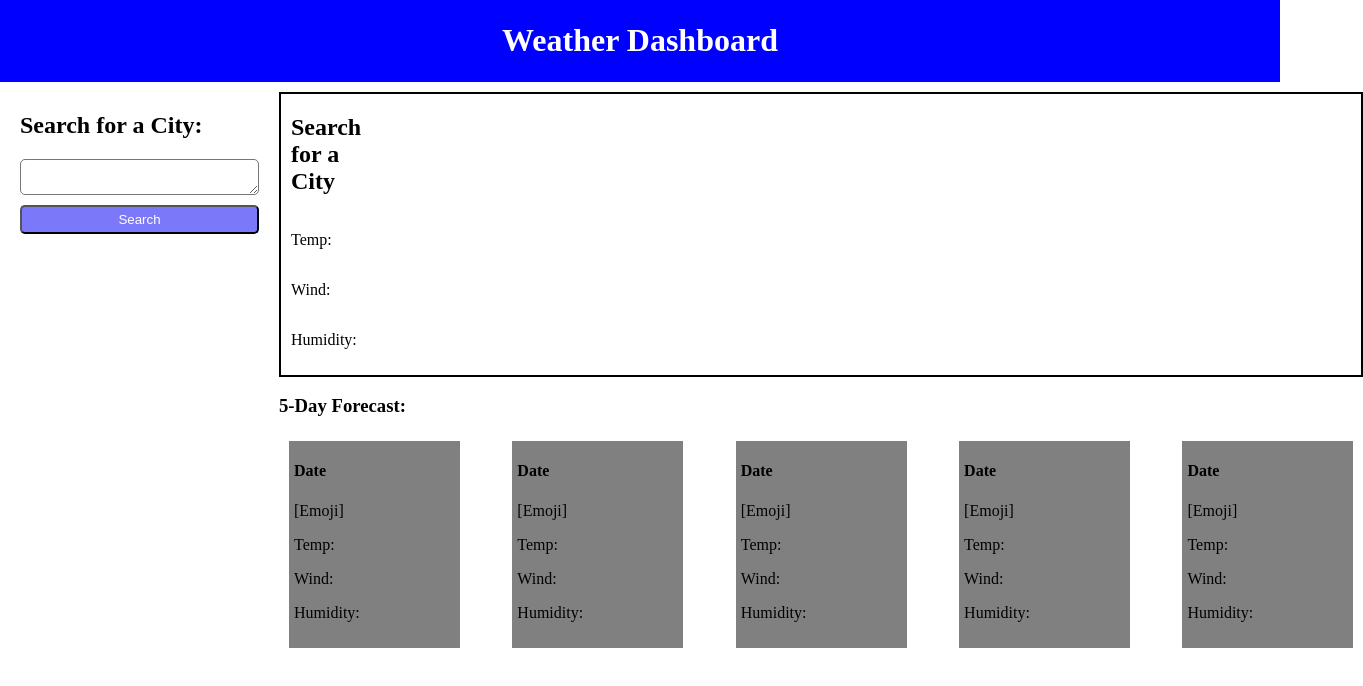
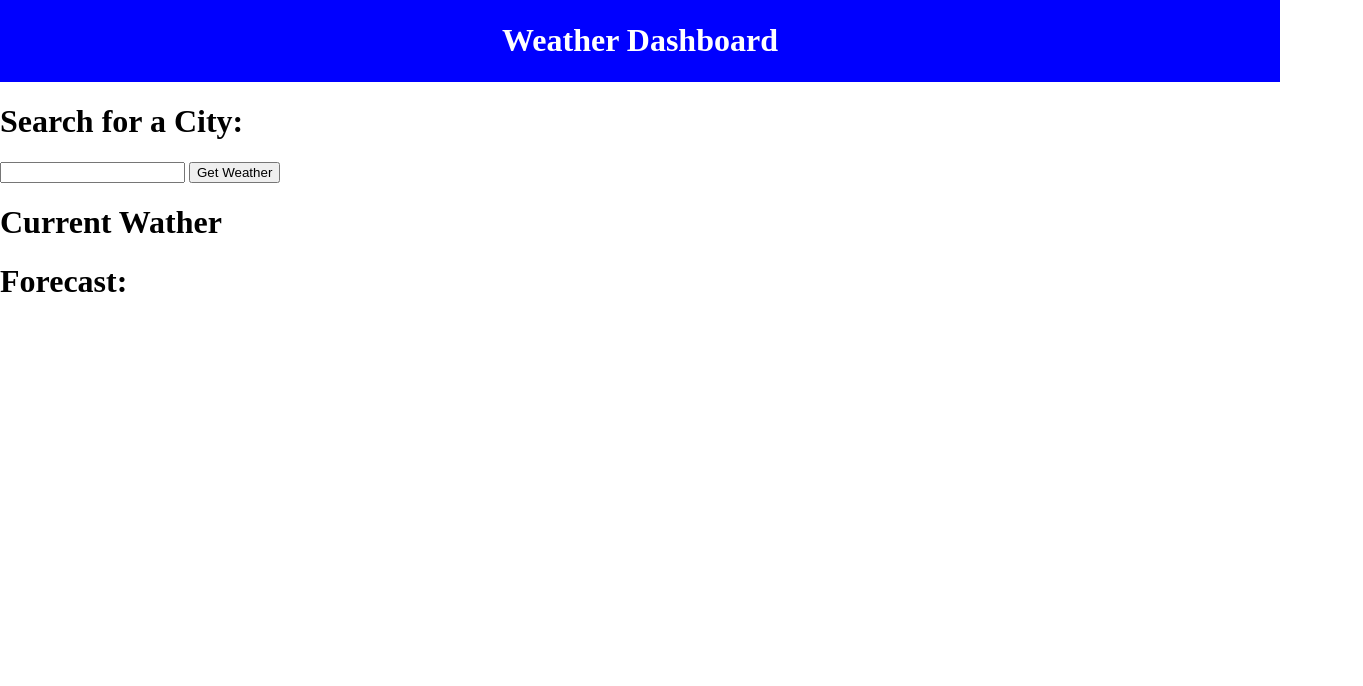
Before and after one commit to m-beke/weather-dashboard, a plain HTML site: page index.html in a window 1280 px wide. Shown: the whole page, 1363 px wide, since content can reach past the window. Drawn offline with nearby package versions, Linux system fonts and the light colour scheme.

Commit message:
added bootstrap, jquery, and dayjs to html and began building out js

```diff
--- a/assets/script.js
+++ b/assets/script.js
@@ -0,0 +1,12 @@
+
+
+//listen for a click
+$(".weather_btn").on("click",()=>{
+    // get the value from the form
+    $(".current").append($(".city").val())
+    //get the coordinates
+
+    //pass the coordinates to the current weather
+
+    //get the weather on the page
+});
--- a/index.html
+++ b/index.html
@@ -11,69 +11,42 @@
         <h1>Weather Dashboard</h1>
     </header>
 
-    <section class="content">
-        <div id="search">
-            <h2>Search for a City:</h2>
-            <textarea></textarea>
-            <button>Search</button>
+    <div class="container">
+        <div class="row">
+            <div class="col">
+                <h1>Search for a City:</h1>
+                <input type="text" class="city">
+                <button class="btn btn-info weather_btn">Get Weather</button>
+            </div>
+            <div class="col current">
+                <h1>Current Wather</h1>
+            </div>
         </div>
 
-        <div id="history">
-
-        </dv>
-
-        <div id="display">
-            <h2>Search for a City</h2>
-            <p>Temp:</p>
-            <p>Wind:</p>
-            <p>Humidity:</p>
-        </div>
-
-        <div id="forecast">
-            <h3>5-Day Forecast:</h3>
-            <div id="card">
-                <div id="day-1">
-                    <h4>Date</h4>
-                    <p>[Emoji]</p>
-                    <p>Temp:</p>
-                    <p>Wind:</p>
-                    <p>Humidity:</p>
-                </div>
-
-                <div id="day-2">
-                    <h4>Date</h4>
-                    <p>[Emoji]</p>
-                    <p>Temp:</p>
-                    <p>Wind:</p>
-                    <p>Humidity:</p>
-                </div>
-
-                <div id="day-3">
-                    <h4>Date</h4>
-                    <p>[Emoji]</p>
-                    <p>Temp:</p>
-                    <p>Wind:</p>
-                    <p>Humidity:</p>
-                </div>
-
-                <div id="day-4">
-                    <h4>Date</h4>
-                    <p>[Emoji]</p>
-                    <p>Temp:</p>
-                    <p>Wind:</p>
-                    <p>Humidity:</p>
-                </div>
-
-                <div id="day-5">
-                    <h4>Date</h4>
-                    <p>[Emoji]</p>
-                    <p>Temp:</p>
-                    <p>Wind:</p>
-                    <p>Humidity:</p>
-                </div>
+        <div class="row">
+            <div class="col">
+                <h1>Forecast:</h1>
             </div>
         </div>
-    </section>
+    </div>
+
+    <script
+      src="https://cdn.jsdelivr.net/npm/dayjs@1.11.3/dayjs.min.js"
+      integrity="sha256-iu/zLUB+QgISXBLCW/mcDi/rnf4m4uEDO0wauy76x7U="
+      crossorigin="anonymous"
+    ></script>
+
+    <script
+        src="https://code.jquery.com/jquery-3.7.1.min.js"
+        integrity="sha256-/JqT3SQfawRcv/BIHPThkBvs0OEvtFFmqPF/lYI/Cxo="
+        crossorigin="anonymous">
+    </script>
+
+    <script
+        src="https://cdn.jsdelivr.net/npm/bootstrap@5.3.2/dist/js/bootstrap.bundle.min.js"
+        integrity="sha384-C6RzsynM9kWDrMNeT87bh95OGNyZPhcTNXj1NW7RuBCsyN/o0jlpcV8Qyq46cDfL"
+        crossorigin="anonymous">
+    </script>
 
     <script src="./assets/script.js"></script>
 </body>
```
